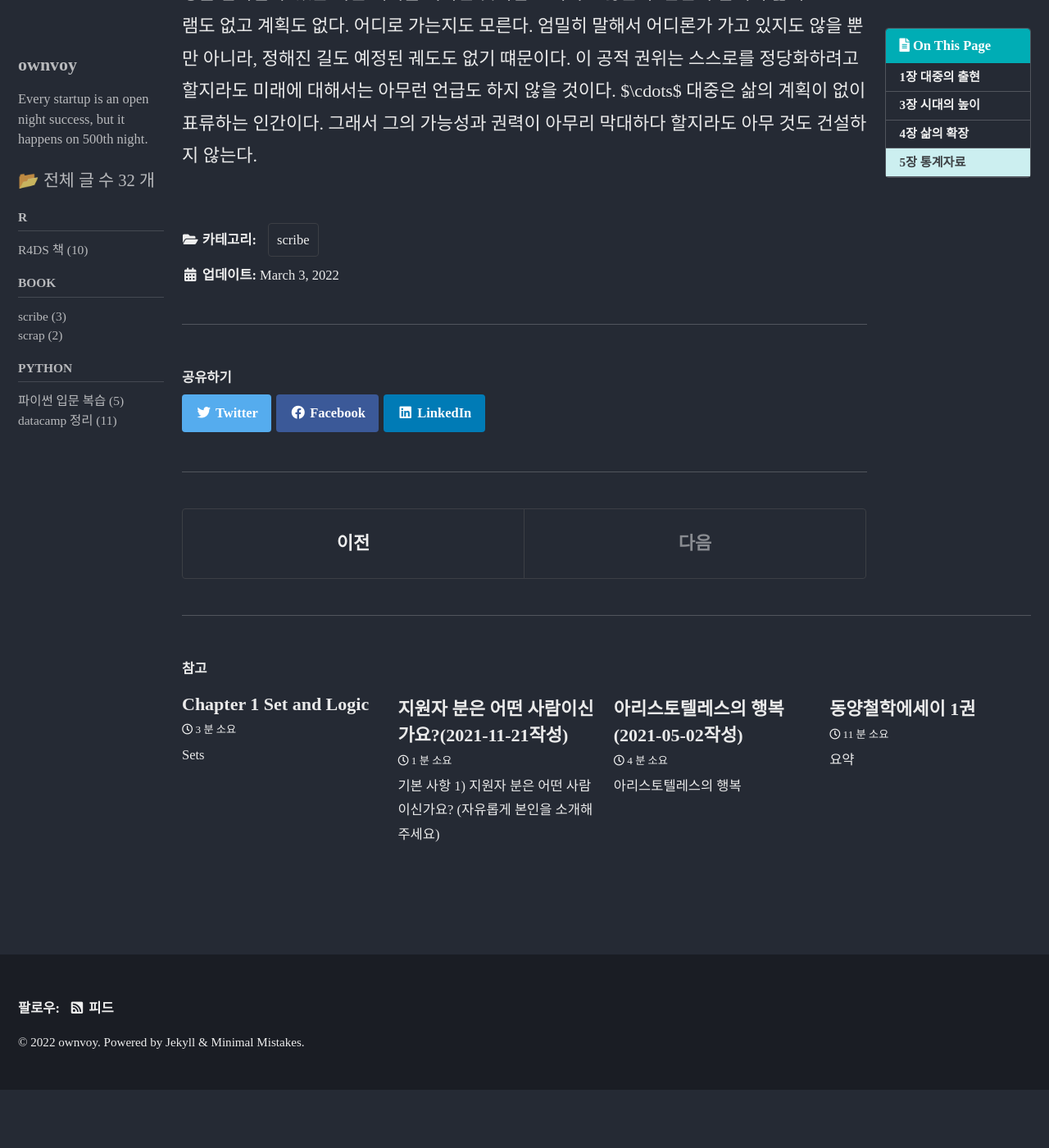
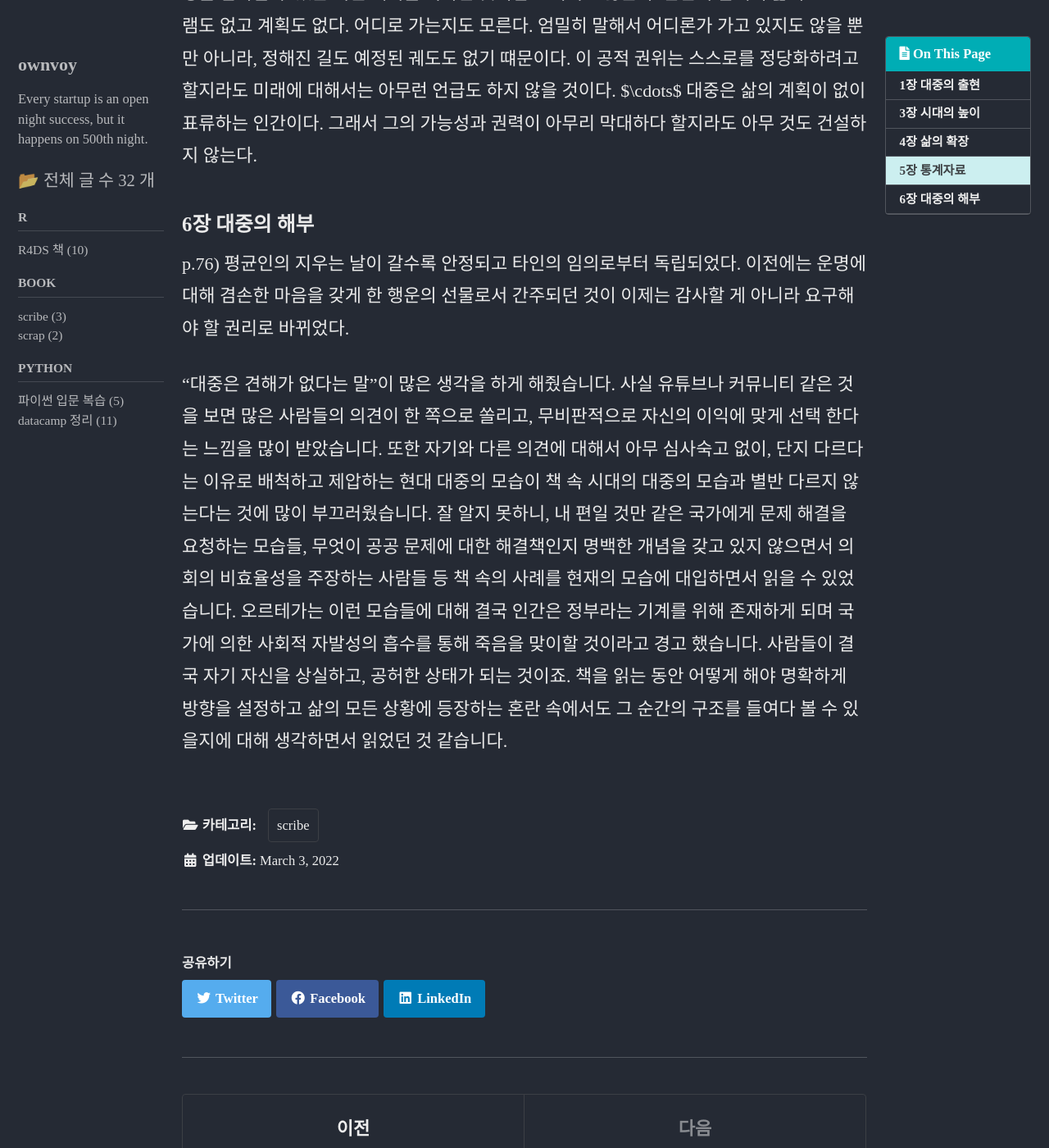
Before and after one commit to ownvoy/ownvoy.github.io, a Jekyll site: the page built from _posts/Book/scribe/2022-02-28-대중의 반역.md, in a window 1280 px wide and 1400 px high, scrolled down 3736 px. Shown: the whole window at 82% size. Built offline with Jekyll 4.4.1, drawn with Linux system fonts in a browser that asks for light colours; cached includes are drawn as plain includes; some web fonts are replaced; before the commit the page ends 5065 px from its top, so only the background shows below that.

Commit message:
오늘 책

```diff
--- a/_posts/Book/scribe/2022-02-28-대중의 반역.md
+++ b/_posts/Book/scribe/2022-02-28-대중의 반역.md
@@ -45,3 +45,10 @@ p.63) 자신의 실존에 대해 진지한 태도를 취하고 그에 대해 충
 ### 5장 통계자료
 
 p.67) 집단적인 삶에도 먼저 가능성들의 지평이 존재하고, 다음으로 집단의 효율적인 생존 방식을 선택하고 결정하는 결단이 뒤따른다. 이런 결단은 사회가 지니고 있는 성격이나 혹은 그와 동일한 사회 내의 지배적인 인간 유형에서 나온다. 우리 시대는 대중이 지배하고 대중이 선택한다. $\cdots$ 대중의 승리가 가장 진척된 국가들, 곧 지중해 연안 국가들의 공적인 삶을 관찰할 경우, 우린느 정치적으로 무계획적인 하루살이 삶을 살고 있음에 놀라게 된다. 그야말로 기이한 현상이다. 공적 권위는 대중의 대표자에게 주어져 있다. 대중은 세력이 매우 강대해서 어떤 반대도 용납하지 않는다. 대중이 소유하고 있는 권력은 비교할 수 없는 최고의 형태이며, 이처럼 강력한 통치 상황은 역사상 찾아보기 어려울 정도이다. 그럼에도 불구하고 공적 권위, 곧 정부는 하루살이의 존재에 불과하다. 그렇다고 전도가 밝은 것도 아니고 발전이나 전개 과정을 짐작할 수 있는 어떤 계획을 시작한 것처럼 보이지도 않는다. 간단히 말해서 삶의 프로그램도 없고 계획도 없다. 어디로 가는지도 모른다. 엄밀히 말해서 어디론가 가고 있지도 않을 뿐만 아니라, 정해진 길도 예정된 궤도도 없기 떄문이다. 이 공적 권위는 스스로를 정당화하려고 할지라도 미래에 대해서는 아무런 언급도 하지 않을 것이다. $\cdots$ 대중은 삶의 계획이 없이 표류하는 인간이다. 그래서 그의 가능성과 권력이 아무리 막대하다 할지라도 아무 것도 건설하지 않는다.
+
+### 6장 대중의 해부
+
+p.76) 평균인의 지우는 날이 갈수록 안정되고 타인의 임의로부터 독립되었다. 이전에는 운명에 대해 겸손한 마음을 갖게 한 행운의 선물로서 간주되던 것이 이제는 감사할 게 아니라 요구해야 할 권리로 바뀌었다.
+
+
+"대중은 견해가 없다는 말"이 많은 생각을 하게 해줬습니다. 사실 유튜브나 커뮤니티 같은 것을 보면 많은 사람들의 의견이 한 쪽으로 쏠리고, 무비판적으로 자신의 이익에 맞게 선택 한다는 느낌을 많이 받았습니다. 또한 자기와 다른 의견에 대해서 아무 심사숙고 없이, 단지 다르다는 이유로 배척하고 제압하는 현대 대중의 모습이 책 속 시대의 대중의 모습과 별반 다르지 않는다는 것에 많이 부끄러웠습니다. 잘 알지 못하니, 내 편일 것만 같은 국가에게 문제 해결을 요청하는 모습들, 무엇이 공공 문제에 대한 해결책인지 명백한 개념을 갖고 있지 않으면서 의회의 비효율성을 주장하는 사람들 등 책 속의 사례를 현재의 모습에 대입하면서 읽을 수 있었습니다. 오르테가는 이런 모습들에 대해 결국 인간은 정부라는 기계를 위해 존재하게 되며 국가에 의한 사회적 자발성의 흡수를 통해 죽음을 맞이할 것이라고 경고 했습니다. 사람들이 결국 자기 자신을 상실하고, 공허한 상태가 되는 것이죠. 책을 읽는 동안 어떻게 해야 명확하게 방향을 설정하고 삶의 모든 상황에 등장하는 혼란 속에서도 그 순간의 구조를 들여다 볼 수 있을지에 대해 생각하면서 읽었던 것 같습니다.
```
